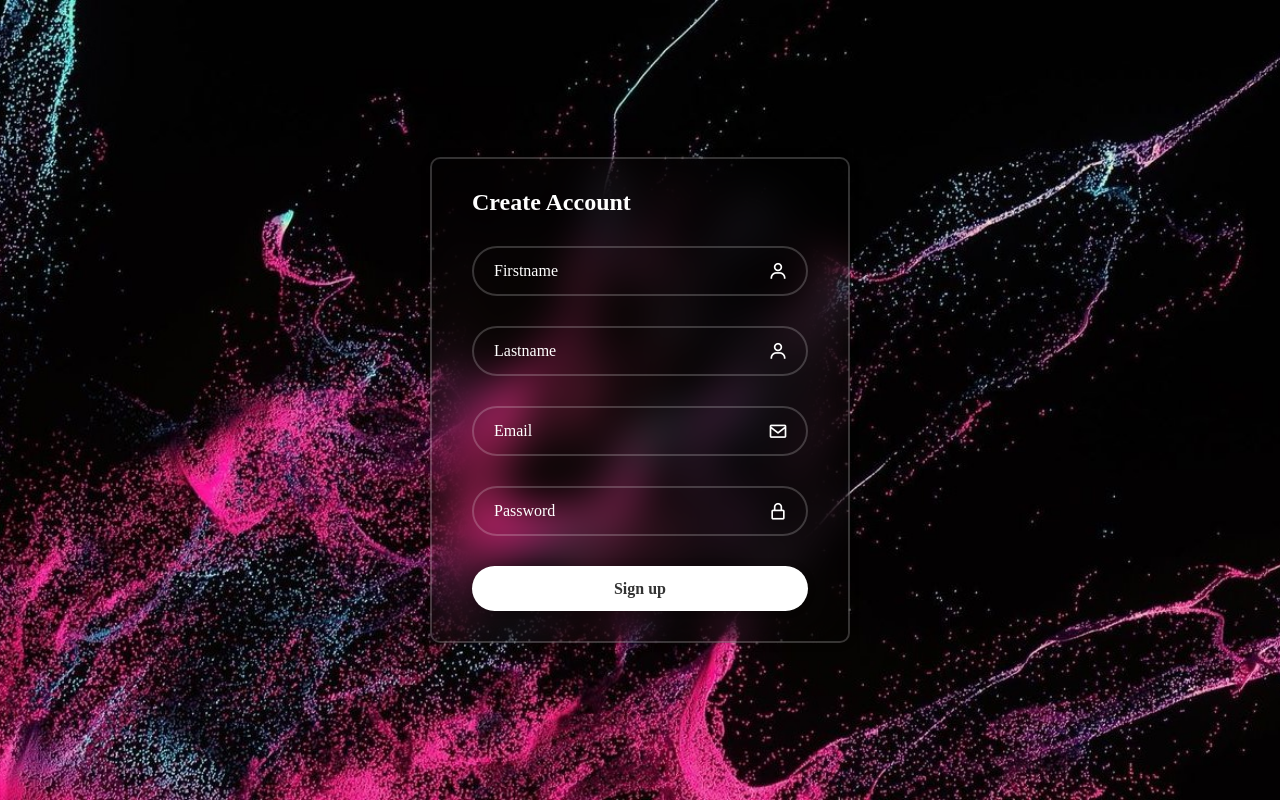
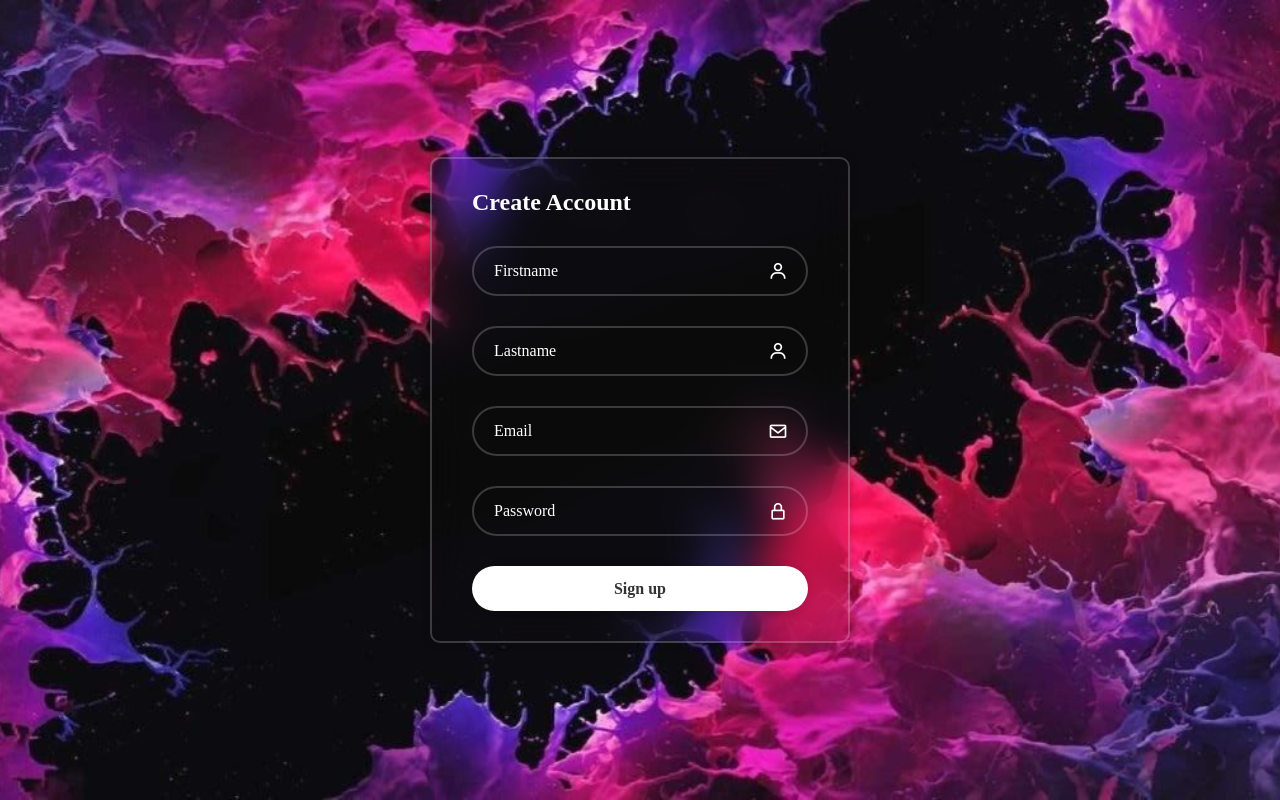
Before and after one commit to SathanJa/ProjectBella, a PHP site: the page made by FEO/create Account.html in a window 1280 px wide. Run offline with PHP 8.4, Linux system fonts and the light colour scheme.

Commit message:
edit style

```diff
--- a/FEO/style3.css
+++ b/FEO/style3.css
@@ -10,7 +10,7 @@ body{
     justify-content: center;
     align-items: center;
     min-height: 100vh;
-    background: url('U4.jpg') no-repeat;
+    background: url('U2.jpg') no-repeat;
     background-size: cover;
     background-position: center;
 }
```
